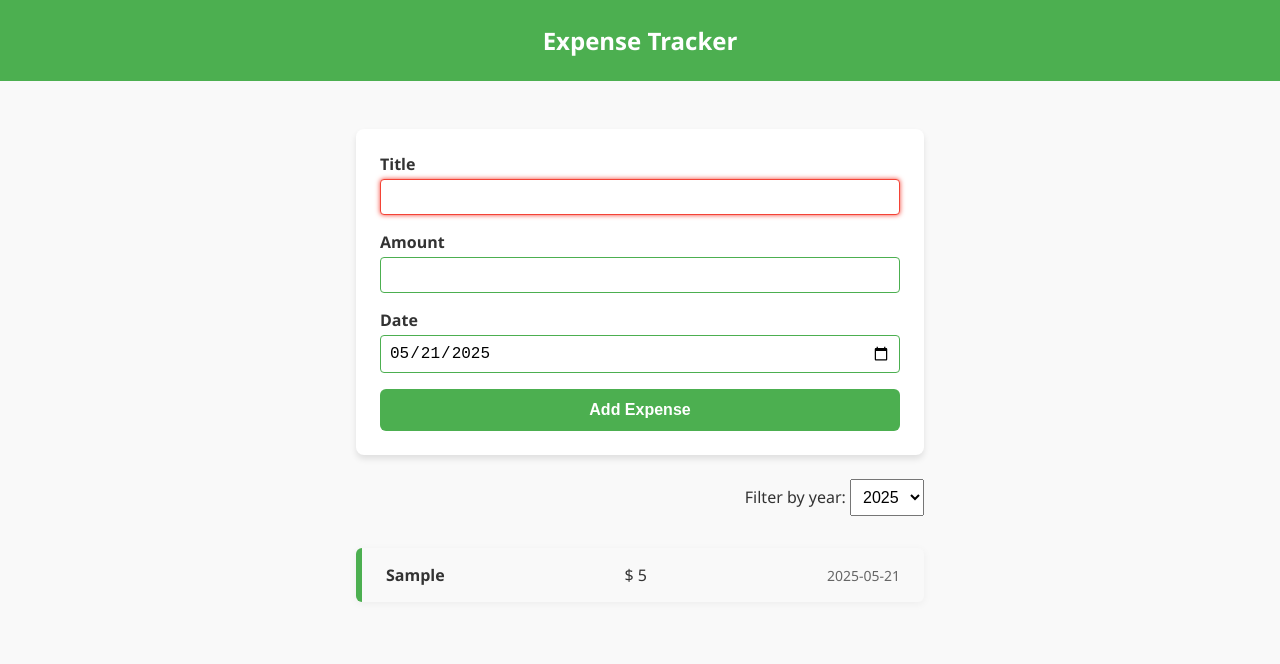
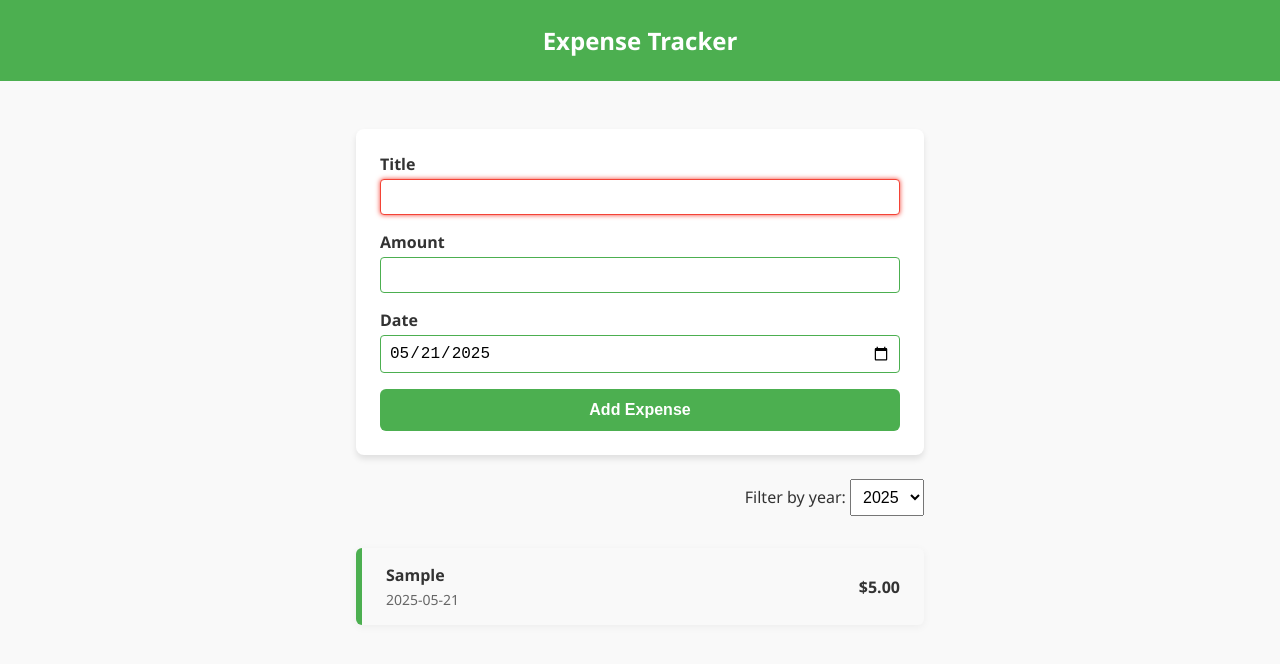
Before and after one commit to Dor-Ka/frontend-react-expense-tracker, a React (Vite) app: page / in a window 1280 px wide. Both pictures are taken after typing "Sample", "5" into the empty fields and a click on the button "Add Expense". Shown: the top 664 px of the page. Built offline with nearby package versions, Linux system fonts and the light colour scheme.

Commit message:
fix(expense-item): align title and amount consistently to prevent layout shift

```diff
--- a/src/features/expenses/ExpenseItem/ExpenseItem.jsx
+++ b/src/features/expenses/ExpenseItem/ExpenseItem.jsx
@@ -1,10 +1,13 @@
-import { ItemWrapper } from "./ExpenseItemStyles";
+import { ItemWrapper, LeftColumn, RightColumn } from "./ExpenseItemStyles";
 
 const ExpenseItem = ({ title, amount, date }) => {
   return (
     <ItemWrapper>
-      <strong>{title}</strong> $ {amount}
-      <span>{date}</span>
+      <LeftColumn>
+        <strong>{title}</strong>
+        <span>{date}</span>
+      </LeftColumn>
+      <RightColumn>${amount.toFixed(2)}</RightColumn>
     </ItemWrapper>
   );
 };
--- a/src/features/expenses/ExpenseItem/ExpenseItemStyles.js
+++ b/src/features/expenses/ExpenseItem/ExpenseItemStyles.js
@@ -10,9 +10,25 @@ export const ItemWrapper = styled.li`
   justify-content: space-between;
   align-items: center;
   box-shadow: 0 2px 8px rgba(0, 0, 0, 0.05);
+`;
+
+export const LeftColumn = styled.div`
+  display: flex;
+  flex-direction: column;
+
+  strong {
+    font-weight: 600;
+    margin-bottom: 0.25rem;
+  }
 
   span {
     font-size: 0.875rem;
     color: #666;
   }
 `;
+
+export const RightColumn = styled.div`
+  font-weight: 600;
+  font-size: 1rem;
+  white-space: nowrap;
+`;
```
